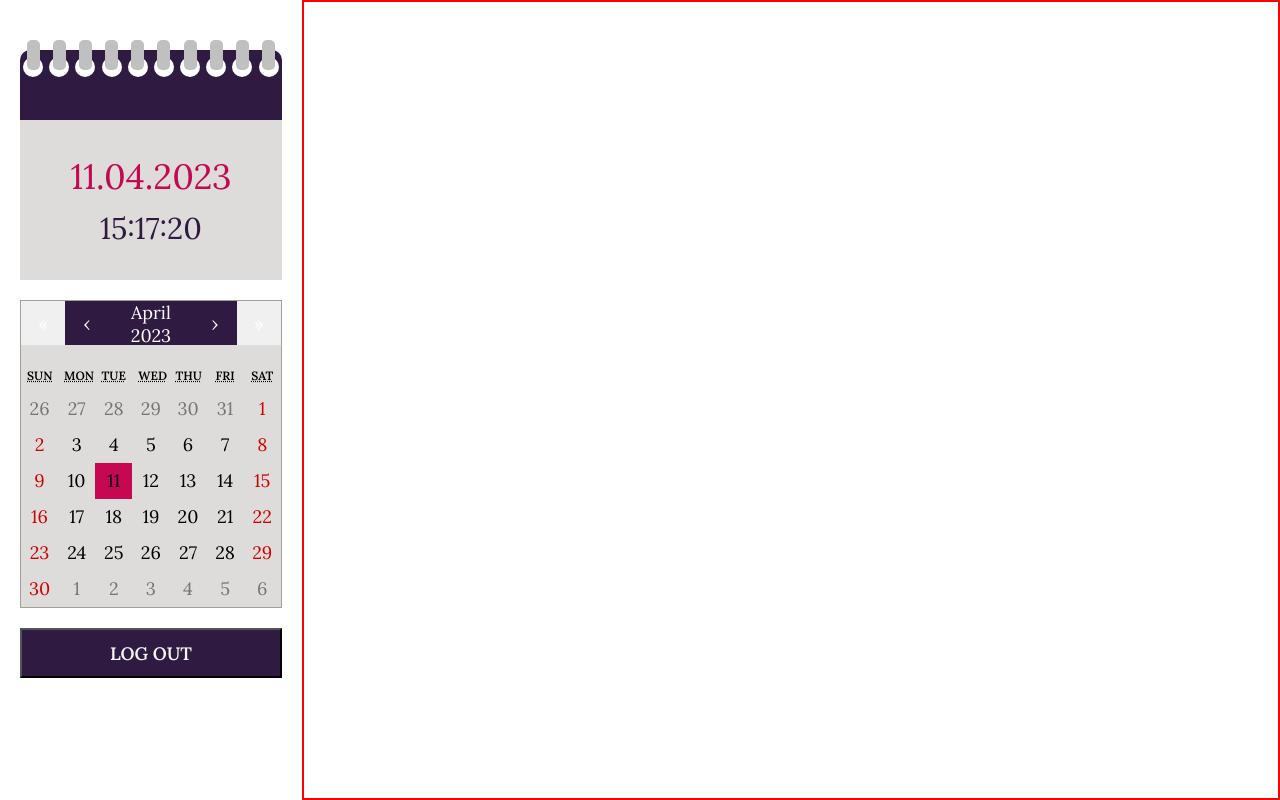
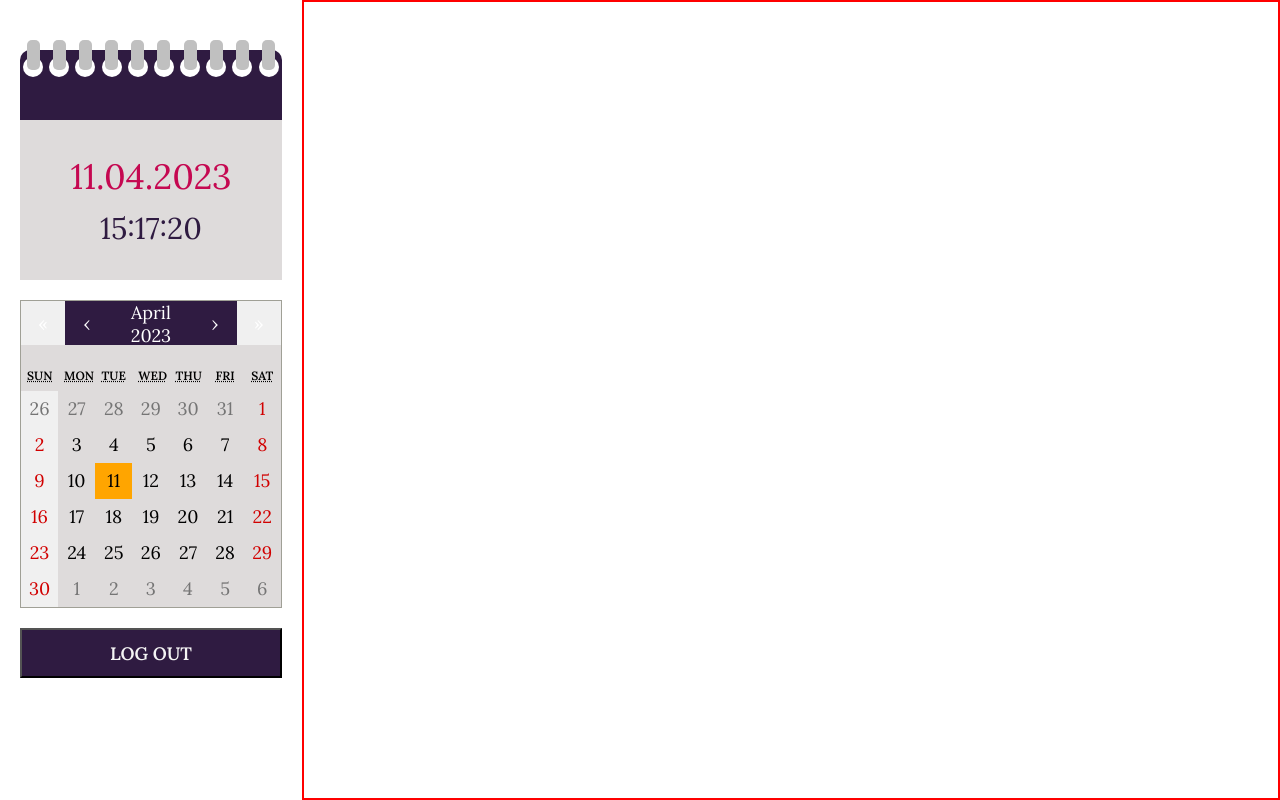
Before and after one commit to codeyourwaytofreedom/the_secretary, a Next.js app: page /test in a window 1280 px wide. Built offline with nearby package versions, Linux system fonts and the light colour scheme.

Commit message:
Sundays disabled.
Off day. No appoinment.

Good start today.

Keep going.

Remember why you started.

```diff
--- a/components/Calendar.css
+++ b/components/Calendar.css
@@ -100,12 +100,12 @@
 }
 
 .react-calendar__tile--now {
-  background: #c50851;
+  background: orange;
 }
 
 .react-calendar__tile--now:enabled:hover,
 .react-calendar__tile--now:enabled:focus {
-  background: #c50851;
+  background: orange;
 }
 
 .react-calendar__tile--hasActive {
--- a/components/calendar.tsx
+++ b/components/calendar.tsx
@@ -3,18 +3,19 @@ import { useState } from 'react';
 import Calendar from 'react-calendar';
 
 interface date {
-    date:Date | undefined;
+    selected_date:Date | undefined;
     setDate: React.Dispatch<React.SetStateAction<Date | undefined>>;
 }
 
-const Cal:NextPage<date> = ({date, setDate}) => {
+const Cal:NextPage<date> = ({selected_date, setDate}) => {
     return (
         <>
 
             <Calendar locale={"en-US"}
                 maxDate={new Date(2024, 0, 1)}
                 minDate={new Date(2023, 0, 1)}
-                onClickDay={(date) => {console.log(setDate(date)); console.log(typeof(date.toLocaleDateString("tr-TR")))}}
+                onClickDay={(date) => {setDate(date); console.log(date.toLocaleString('en-US',{ weekday: 'long' }))}}
+                tileDisabled={({date}) => date.toLocaleString('en-US',{ weekday: 'long' }) === "Sunday" }
             />
         </>
      );
--- a/pages/test.tsx
+++ b/pages/test.tsx
@@ -3,7 +3,7 @@ import { useEffect, useState } from "react";
 import Cal from "../components/calendar";
 
 const Test = () => {
-    const [date, setDate] = useState<Date>();
+    const [selected_date, setDate] = useState<Date>();
     const today = new Date();
     const formattedDate = today.toLocaleDateString("tr-TR", {
         day: "2-digit",
@@ -69,14 +69,14 @@ const Test = () => {
                 </div>
             </div>
             <div className={a.console_calendar}>
-                <Cal date={date} setDate={setDate}/>
+                <Cal selected_date={selected_date} setDate={setDate}/>
             </div>
             <div>
                 <button className={a.console_edit}>LOG OUT</button>
             </div>
         </div>
         <div className={a.detail}>
-        <h1>{date && date!.toLocaleDateString("tr-TR", {
+        <h1>{selected_date && selected_date.toLocaleDateString("tr-TR", {
         day: "2-digit",
         month: "2-digit",
         year: "numeric"
```
